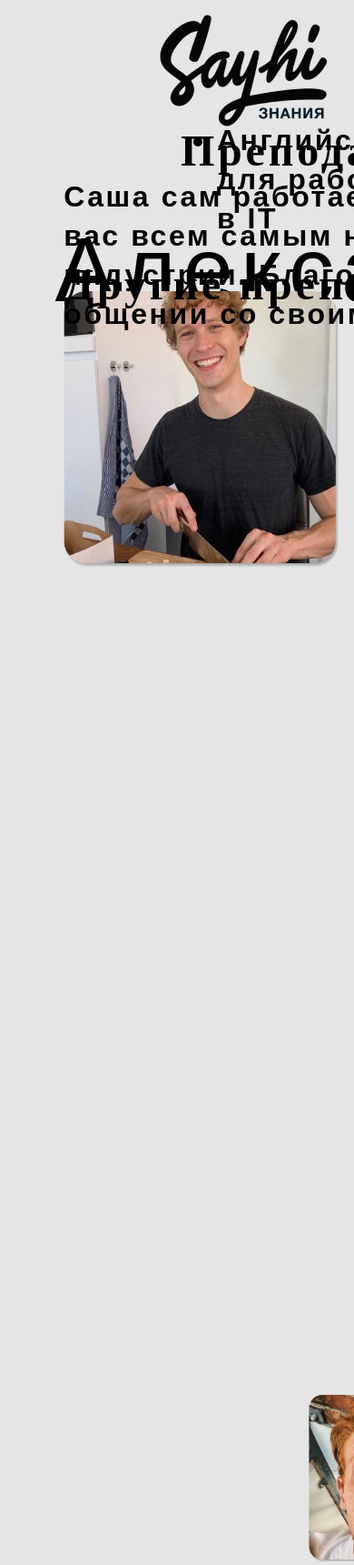
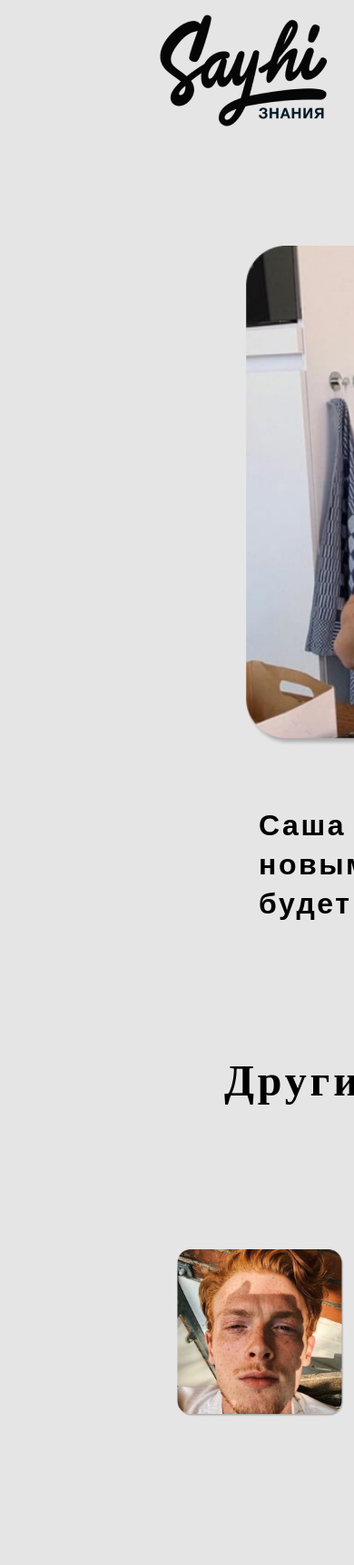
Before and after one commit to AkselDjun/sayhi, a plain HTML site: page alex.html in a window 390 px wide. Shown: the top 1720 px of the page at 91% size. Drawn offline with nearby package versions, Linux system fonts and the light colour scheme; a web font is replaced by a local one.

Commit message:
responsive webpage

```diff
--- a/alex.html
+++ b/alex.html
@@ -77,7 +77,7 @@
         <section>Другие преподаватели:</section>
     </div>
 
-
+    <div class="photo-block">
         <div class="photo">
             <img src="image/oleg/oleg.png">
             <p>Олег</p>
@@ -89,6 +89,7 @@
         <div class="photo">
             <img src="image/vika/vika.png">
             <p>Виктория</p>
+        </div>
     </div>
 
 
--- a/css/home-page.css
+++ b/css/home-page.css
@@ -186,7 +186,7 @@ nav > a:hover {
 .img-course-cor {
     margin-top: 440px;
     padding-left: 41%;
-    position: absolute;
+    position: relative
     width: 500px;
     height: 500px;
 }
@@ -195,7 +195,7 @@ nav > a:hover {
     width: 508px;
     height: 50px;
     position: relative;
-    margin-top: 710px;
+    margin-top: -210px;
     padding-left: 150px;
 }
 
--- a/css/teacher.css
+++ b/css/teacher.css
@@ -16,8 +16,8 @@ button:focus {
 
 
 .kate-img > img {
-    width: 95%;
-    height: 95%;
+    width: 550px;
+    height: 550px;
 }
 
 .photo > img {
@@ -79,11 +79,12 @@ header {
 
 
  .header-text {
-    position: absolute;
-    width: 100%;
+    position: relative;
+    float: left;
+    width: 300px;
     height: 150px;
-    margin-top: 115px;
-    margin-left: 15.5%;
+    padding-top: 35px;
+    margin-left: 35.5%;
 }
 
 .header-text > p {
@@ -100,18 +101,20 @@ header {
 
 .kate-img {
     position: absolute;
-    margin-top: 320px;
-    margin-left: 18%;
+    float: left;
+    margin-top: 270px;
+    margin-left: 270px;
 
 }
 
 
 .obs-course {
-    position: absolute;
+    position: relative;
+    float: right;
     width: 500px;
     height: 100px;
-    margin-top: 20%;
-    margin-left: 51%;
+    margin-top: 5%;
+    margin-right: 16%;
 }
 
 .obs-course > p {
@@ -126,9 +129,10 @@ header {
 
 
 .list-course {
-        position: absolute;
-        margin-top: 30%;
-        margin-left: 51%;
+    position: relative;
+    float: left;
+    margin-top: 5%;
+    margin-left: 57%;
 }
 
 .list-course > ul > li {
@@ -143,11 +147,11 @@ header {
 
 
 .secti {
-    width: 1100px;
-    height: 400px;
-    position: absolute;
-    margin-left: 18%;
-    margin-top: 50%;
+    position: relative;
+    float: left;
+    width: 1400px;
+    margin-top: 13%;
+    margin-left: 15%;
 }
 
 .secti > section {
@@ -163,11 +167,10 @@ header {
 
 
 .other-teach {
-    width: 1100px;
-    height: 400px;
-    position: absolute;
-    margin-left: 18%;
-    margin-top: 70%;
+    position: relative;
+    float: left;
+    margin-top: 7%;
+    margin-left: 13%;
 }
 
 .other-teach > section {
@@ -179,11 +182,16 @@ header {
     letter-spacing: 0.08em;
 }
 
+.photo-block {
+    position: relative;
+    float: left;
+    margin-top: 7%;
+    margin-left: 185px;
+}
 
 .photo {
-    float: left;
-    margin-top: 76%;
-    margin-left: -2.4%;
+    display: inline-block;
+    margin: 10px;
 }
 
 .photo > img {
@@ -193,7 +201,7 @@ header {
 .photo > p {
     position: absolute;
     margin-left: 210px;
-    margin-top: -6.5%;
+    margin-top: -7.5%;
     font-family: "Anton", sans-serif;
     font-style: normal;
     font-weight: 500;
@@ -207,10 +215,10 @@ header {
 .prob-les {
     width: 900px;
     height: 350px;
-    position: absolute;
+    position: relative;
     text-align: center;
     float: left;
-    margin-top: 1900px;
+    margin-top: 180px;
     margin-left: 26.9%;
     background: rgba(29, 41, 115, 0.85);
     border-radius: 40px;
@@ -297,7 +305,7 @@ header {
 
 
 footer {
-    margin-top: 700px;
+    margin-top: 180px;
     width: 100%;
     height: 300px;
     float: left;
@@ -306,14 +314,13 @@ footer {
             box-shadow: 2px -2px 4px rgba(189, 169, 14, 0.25);
     border-radius: 40px 40px 0px 0px;
     position: relative;
-    min-height: 100%;
 }
 
 .logo-fut {
     height: 125px;
     width: 236px;
     padding-left: 150px;
-    padding-top: 90px;
+    margin-top: 90px;
 }
 
 footer > ul {
```
Also changed, not shown: css/allcourse-2.css (+4 -3 lines), css/allcourse.css (+4 -3 lines), css/english-level.css (+4 -3 lines), denis.html (+3 -1 lines), index.html (+2 -2 lines), kate.html (+3 -1 lines), kseniya.html (+2 -2 lines), oleg.html (+3 -0 lines), sveta.html (+3 -1 lines), vika.html (+3 -1 lines). Lines whose indentation alone changed are shown as unchanged.
